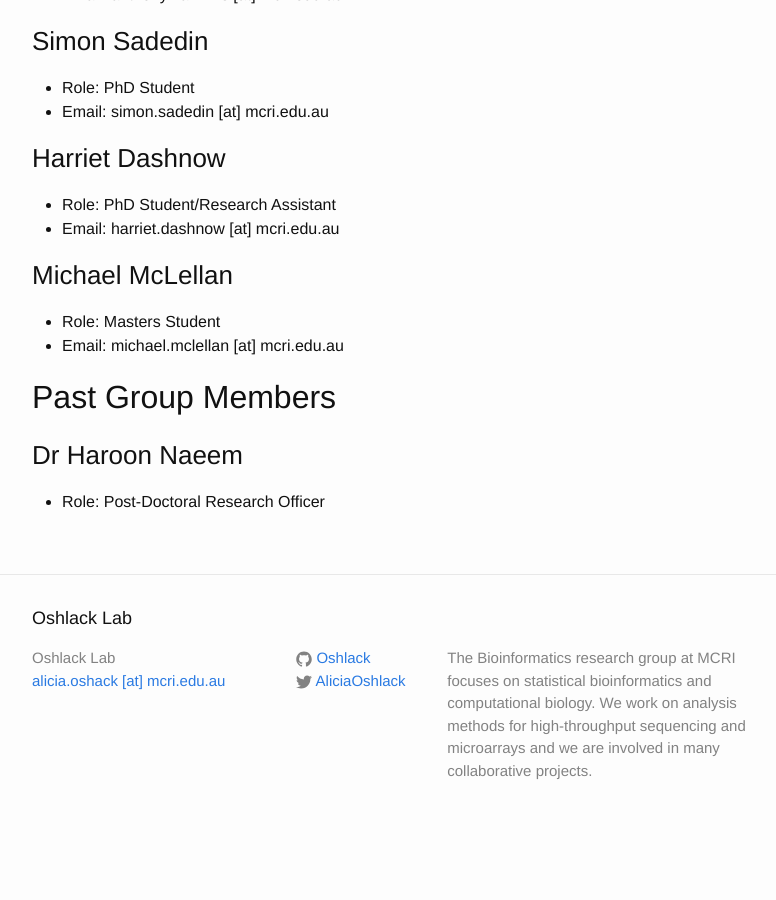
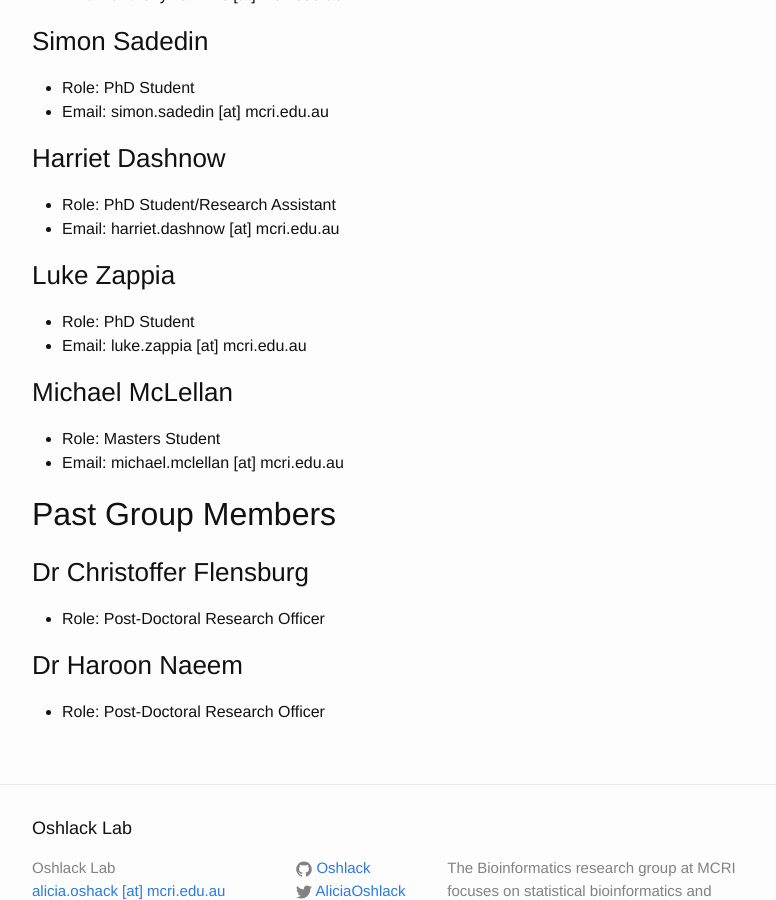
Before and after one commit to Oshlack/oshlack.github.io, a Jekyll site: the page built from people.md, in a window 1280 px wide and 900 px high, scrolled down 1198 px. Shown: the whole window, without its empty margins (238-1014 px from the left). Built offline with Jekyll 4.4.1, drawn with Linux system fonts in a browser that asks for light colours; before the commit the page ends 2040 px from its top, so only the background shows below that.

Commit message:
Update people.md

```diff
--- a/people.md
+++ b/people.md
@@ -43,11 +43,18 @@ permalink: /people/
 * Role: PhD Student/Research Assistant
 * Email: harriet.dashnow [at] mcri.edu.au
 
+### Luke Zappia
+* Role: PhD Student
+* Email: luke.zappia [at] mcri.edu.au
+
 ### Michael McLellan
 * Role: Masters Student
 * Email: michael.mclellan [at] mcri.edu.au
 
 ## Past Group Members
 
+### Dr Christoffer Flensburg
+* Role: Post-Doctoral Research Officer
+
 ### Dr Haroon Naeem
 * Role: Post-Doctoral Research Officer
```
